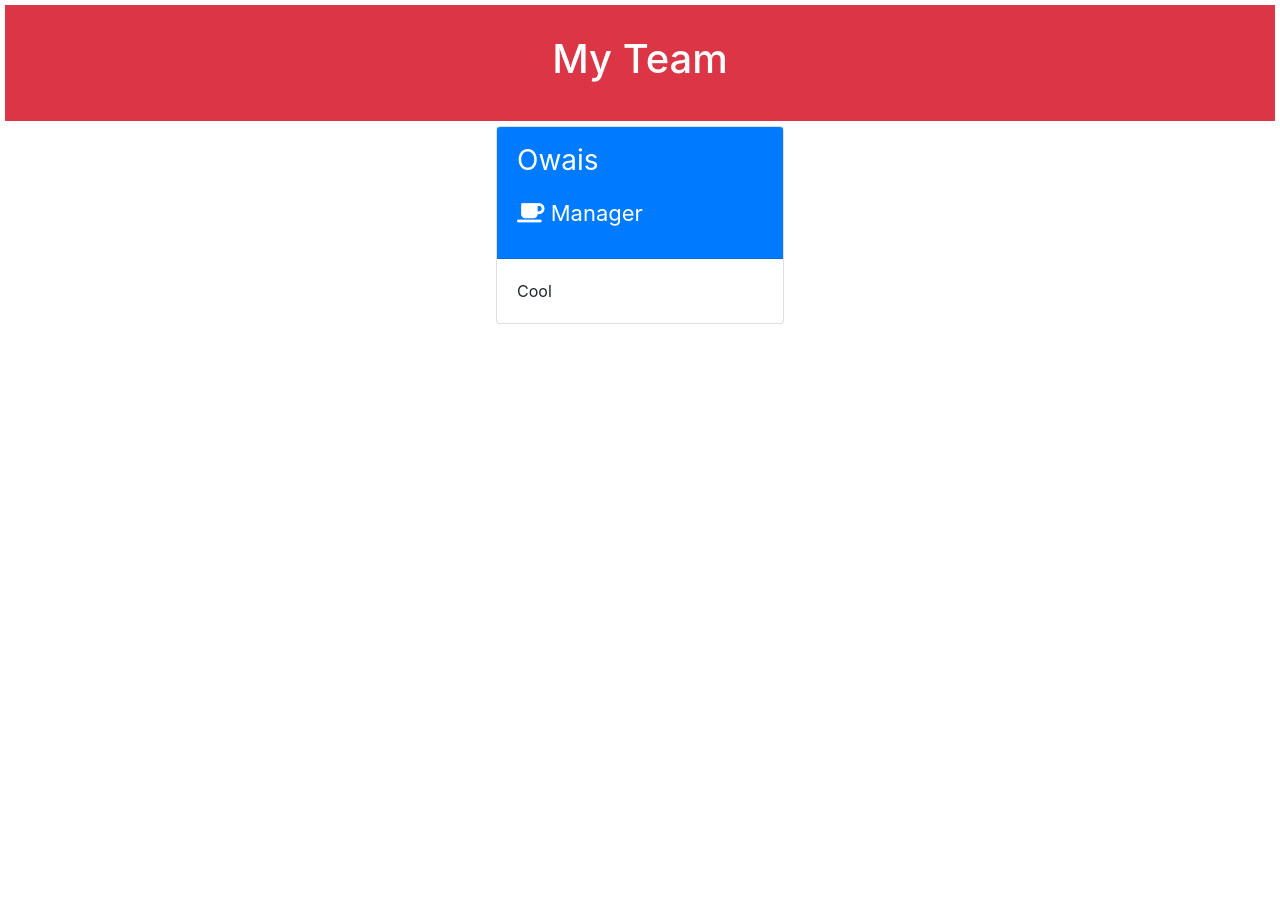
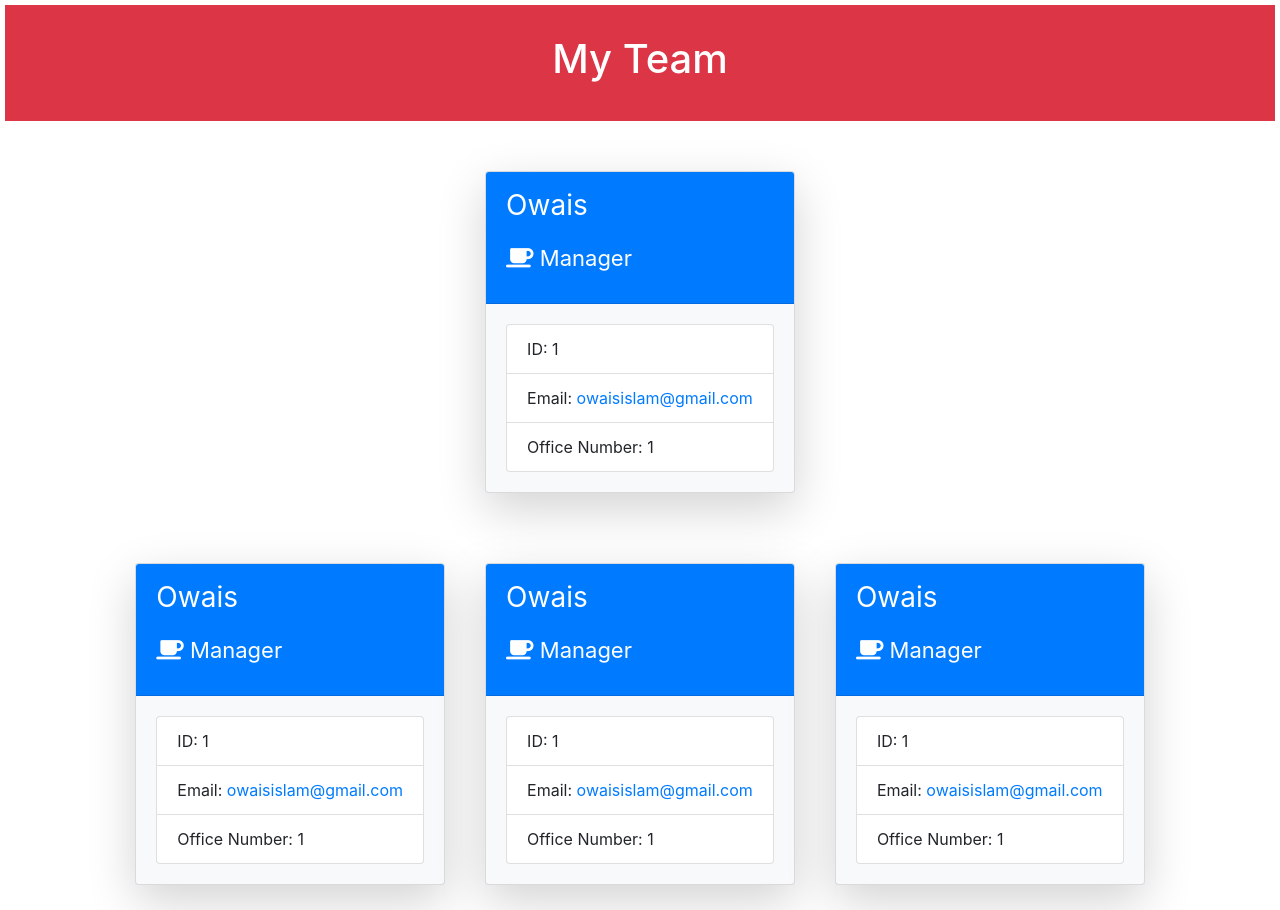
Before and after one commit to OwaisIslam/team-profile-generator, a website: page dist/team.html in a window 1280 px wide. Before the commit the page ends 800 px from the top, so only its background shows below. Drawn offline with nearby package versions, Linux system fonts and the light colour scheme.

Commit message:
added employee test cards

```diff
--- a/dist/style.css
+++ b/dist/style.css
@@ -8,10 +8,11 @@ header {
     padding: 30px;
 }
 
-.manager {
+.manager,
+.team {
     display: flex;
     justify-content: center;
-    margin-top: 5px;
+    margin-top: 50px;
 }
 
 #manager-name {
@@ -21,3 +22,7 @@ header {
 #manager-role {
     font-size: 22px;
 }
+
+.employee {
+    margin: 20px;
+}
--- a/dist/team.html
+++ b/dist/team.html
@@ -17,18 +17,64 @@
 
     <main>
         <section class="manager">
-            <div class="card" style="width: 18rem;">
+            <div class="card shadow-lg bg-light rounded">
                 <div class="card-header text-white bg-primary">
                     <p id="manager-name">Owais</p>
                     <p id="manager-role"><i class="fas fa-coffee"></i> Manager</p>
                 </div>
                 <div class="card-body">
-                    Cool
+                    <ul class="list-group">
+                        <li class="list-group-item">ID: 1</li>
+                        <li class="list-group-item">Email: <a
+                                href="mailto:owaisislam@gmail.com">owaisislam@gmail.com</a></li>
+                        <li class="list-group-item">Office Number: 1</li>
+                    </ul>
                 </div>
             </div>
         </section>
         <section class="team">
-
+            <div class="card shadow-lg bg-light rounded employee">
+                <div class="card-header text-white bg-primary">
+                    <p id="manager-name">Owais</p>
+                    <p id="manager-role"><i class="fas fa-coffee"></i> Manager</p>
+                </div>
+                <div class="card-body">
+                    <ul class="list-group">
+                        <li class="list-group-item">ID: 1</li>
+                        <li class="list-group-item">Email: <a
+                                href="mailto:owaisislam@gmail.com">owaisislam@gmail.com</a></li>
+                        <li class="list-group-item">Office Number: 1</li>
+                    </ul>
+                </div>
+            </div>
+            <div class="card shadow-lg bg-light rounded employee">
+                <div class="card-header text-white bg-primary">
+                    <p id="manager-name">Owais</p>
+                    <p id="manager-role"><i class="fas fa-coffee"></i> Manager</p>
+                </div>
+                <div class="card-body">
+                    <ul class="list-group">
+                        <li class="list-group-item">ID: 1</li>
+                        <li class="list-group-item">Email: <a
+                                href="mailto:owaisislam@gmail.com">owaisislam@gmail.com</a></li>
+                        <li class="list-group-item">Office Number: 1</li>
+                    </ul>
+                </div>
+            </div>
+            <div class="card shadow-lg bg-light rounded employee">
+                <div class="card-header text-white bg-primary">
+                    <p id="manager-name">Owais</p>
+                    <p id="manager-role"><i class="fas fa-coffee"></i> Manager</p>
+                </div>
+                <div class="card-body">
+                    <ul class="list-group">
+                        <li class="list-group-item">ID: 1</li>
+                        <li class="list-group-item">Email: <a
+                                href="mailto:owaisislam@gmail.com">owaisislam@gmail.com</a></li>
+                        <li class="list-group-item">Office Number: 1</li>
+                    </ul>
+                </div>
+            </div>
         </section>
     </main>
 </body>
```
